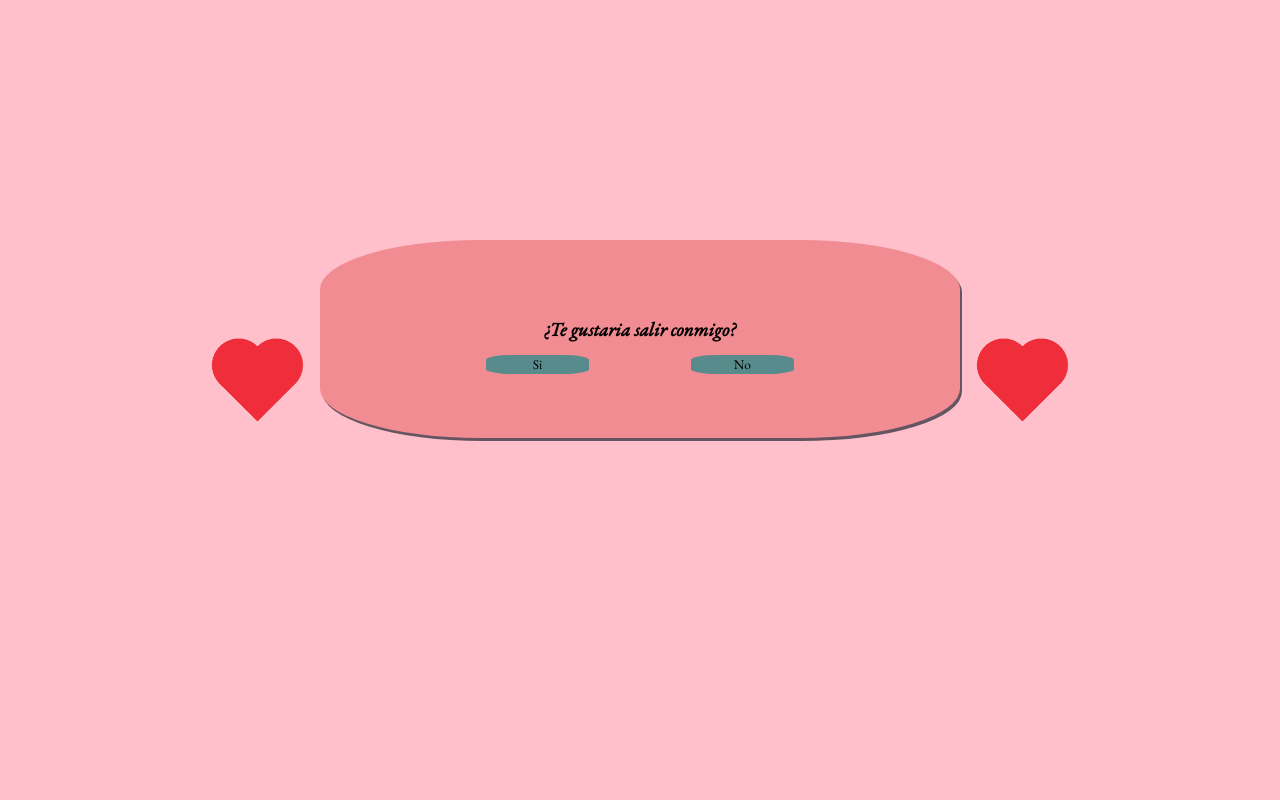
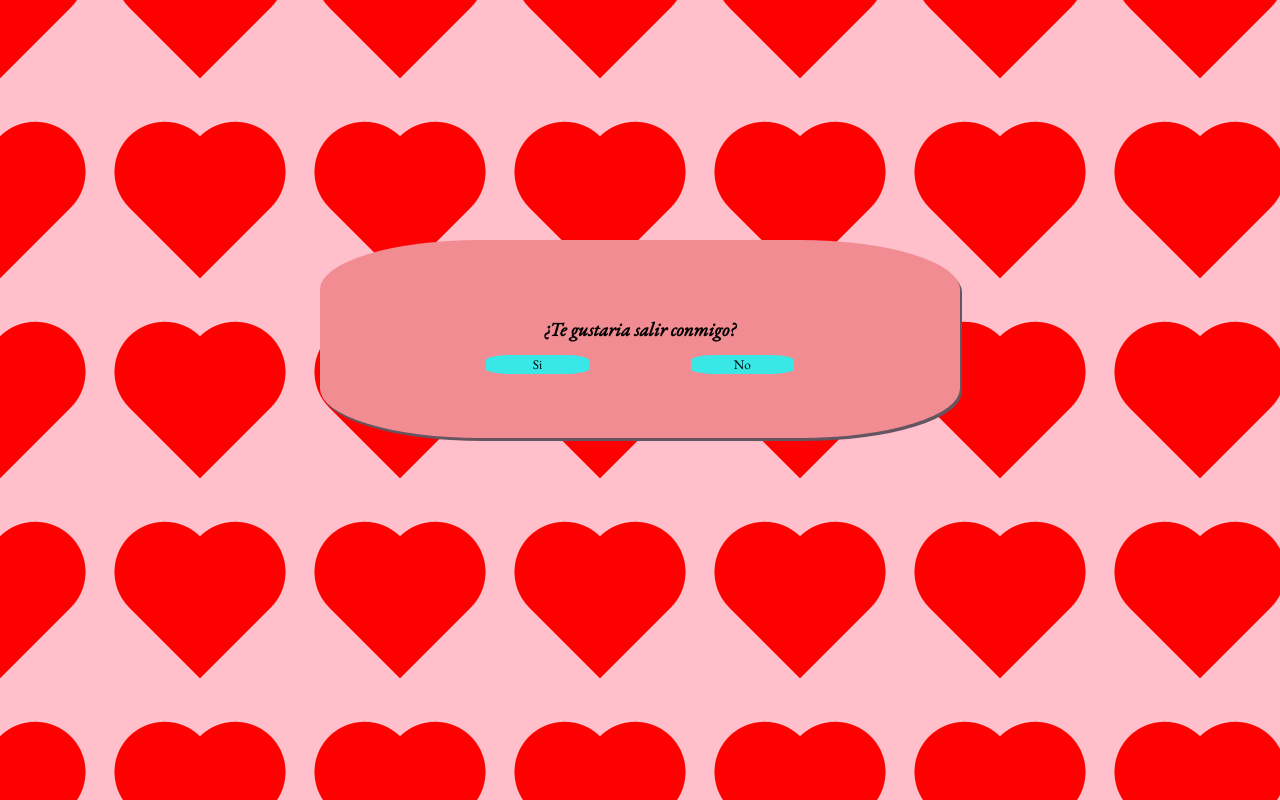
Before and after one commit to HectorCosgalla/citaatucrush, a plain HTML site: page index.html in a window 1280 px wide. Drawn offline with nearby package versions, Linux system fonts and the light colour scheme.

Commit message:
slight background change

```diff
--- a/css/master.css
+++ b/css/master.css
@@ -37,7 +37,7 @@ body{
 
 .button_crush{
     font-family: 'EB Garamond', serif;
-    background-color: #588B8B;
+    background-color: #39e7e7;
 }
 
 .button_crush:hover{
@@ -47,7 +47,7 @@ body{
 }
 
 #crush_background{
-    background-color: pink;
+    background-image: url("/img/heart.gif");
 }
 
 #return_button{
@@ -57,7 +57,7 @@ body{
 
 #box_crush{
     box-shadow: 2px 3px #655560;
-    background-color: hsl(356, 80%, 75%)
+    background-color: hsl(356, 80%, 75%);
 }
 
 #question_crush{
--- a/index.html
+++ b/index.html
@@ -12,7 +12,7 @@
         <script src="js/script.js"></script>
         <main>
             <img src="img/return.png" id="return_button" onClick="document.location.reload(true)">
-            <img src="/img/heart.png" alt="heart" class="heart" id="heart_left">
+            <!---<img src="/img/heart.png" alt="heart" class="heart" id="heart_left">--->
             <div class="box" id="box_crush">
                 <div class="question_div">
                     <h1 id="question_crush">¿Te gustaria salir conmigo?</h1>
@@ -22,7 +22,7 @@
                     <button class="buttons button_crush" id="button_no" onmouseover="moveButton()" onclick="moveButton()"">No</button>
                 </div>
             </div>
-            <img src="/img/heart.png" alt="heart" class="heart" id="heart_right">
+            <!---<img src="/img/heart.png" alt="heart" class="heart" id="heart_right">--->
         </main>
     </body>
 
```
Also changed, not shown: img/heart.gif (added), 1 other file.
